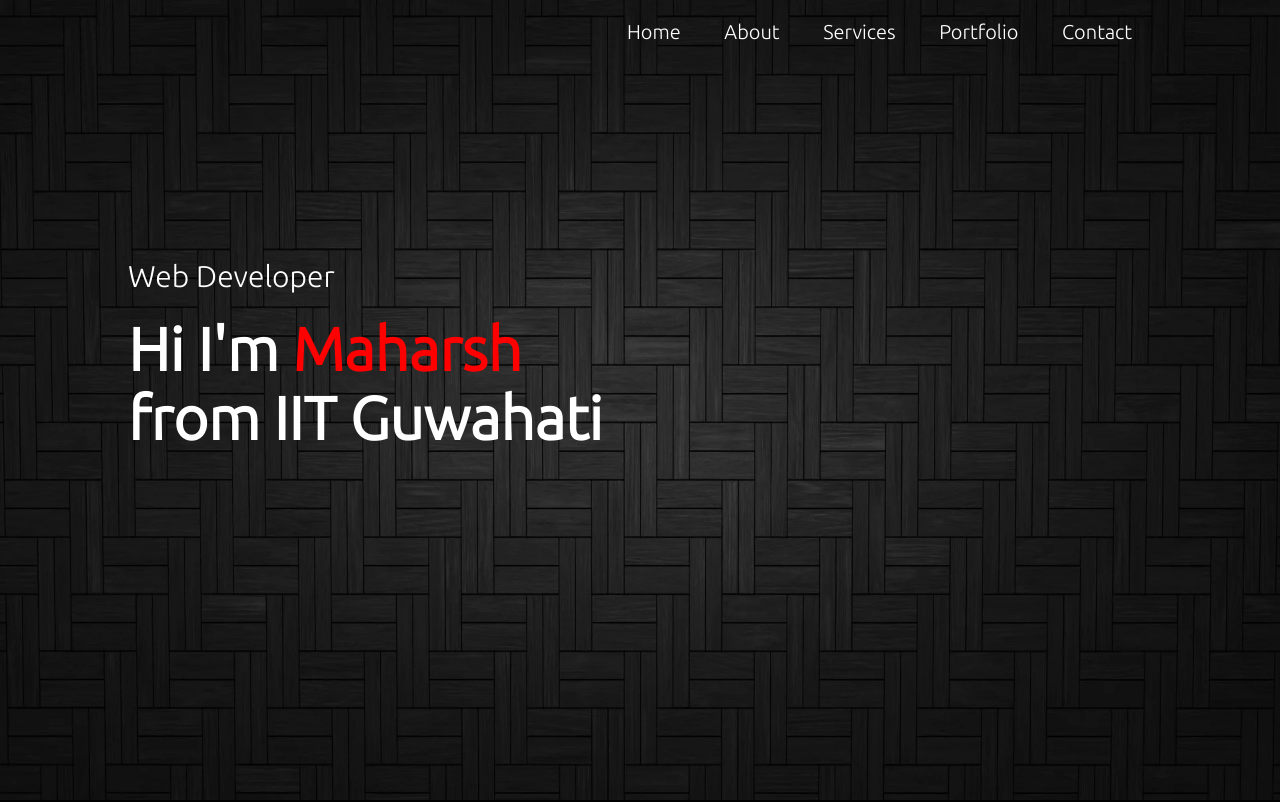
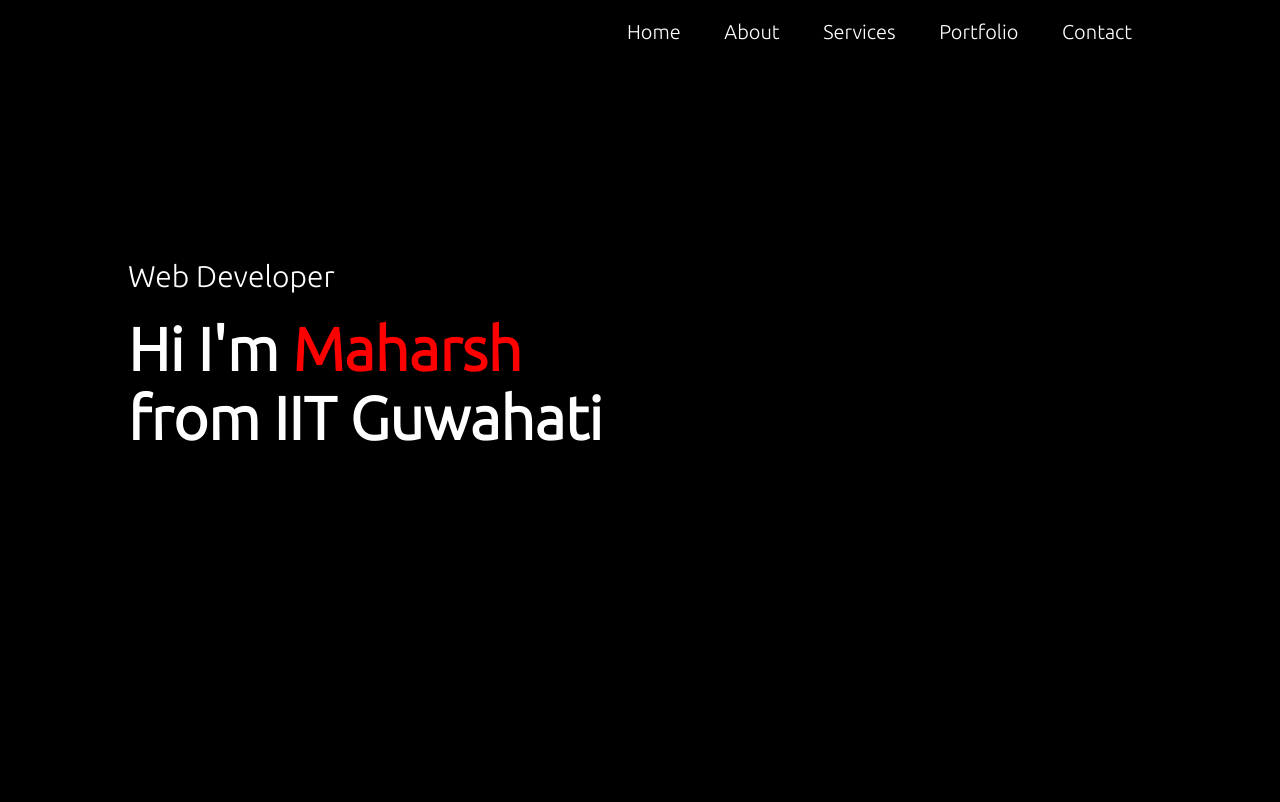
Before and after one commit to Maharsh04/My_Portfolio, a plain HTML site: page index.html in a window 1280 px wide. Shown: the top 802 px of the page. Drawn offline with Linux system fonts and the light colour scheme.

Commit message:
Additional commit

```diff
--- a/css/style.css
+++ b/css/style.css
@@ -17,7 +17,7 @@
     width: 100%;
     height: 100vh;
     /*100% of viewport height*/
-    background-image: url('/img/back.webp');
+    /* background-image: url('/img/back.webp'); */
     /* Covers the complete container which is our header */
     background-size: cover;
     background-position: center;
--- a/index.html
+++ b/index.html
@@ -18,7 +18,7 @@
 </head>
 
 <body>
-    <div id="header">
+    <div id="header" style="background-color: url(./img/back.webp);">
         <div class="container">
             <nav>
                 <!-- <img src="/img/logo.png" class="logo"> -->
```
